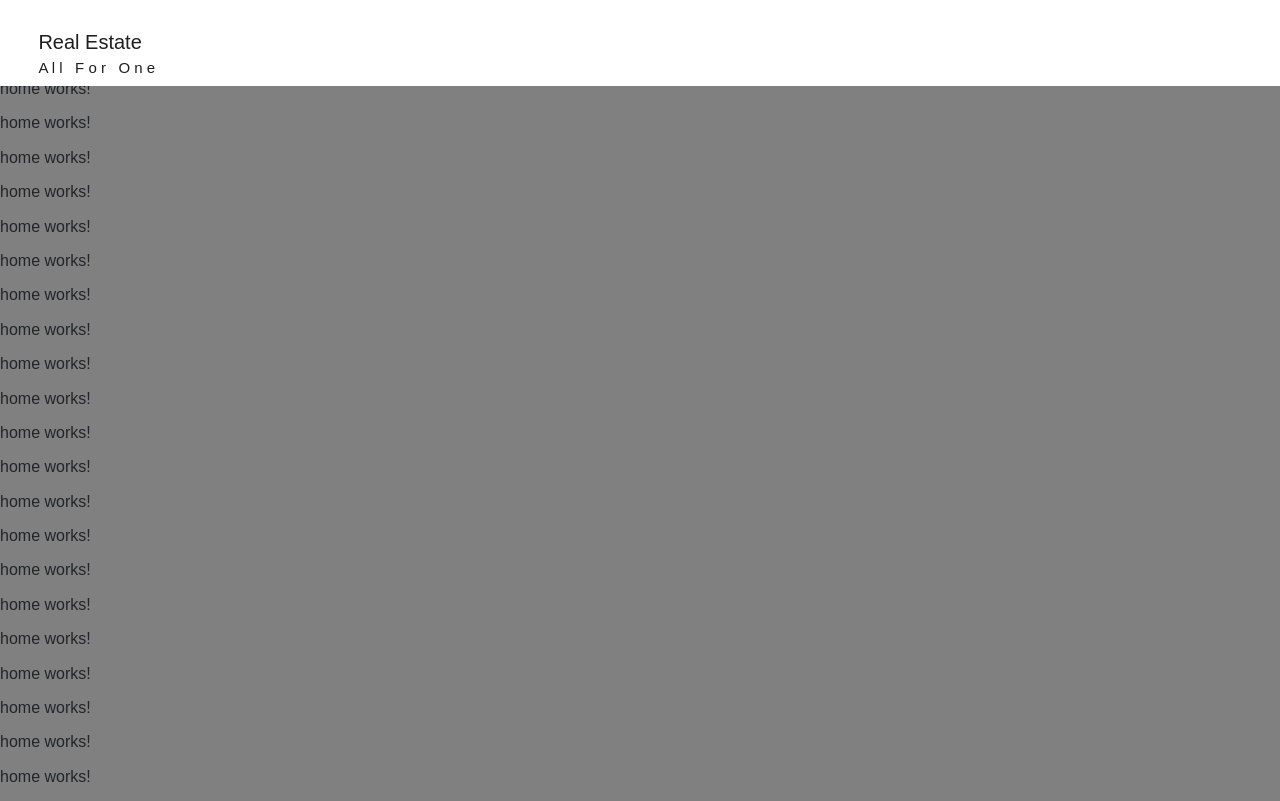
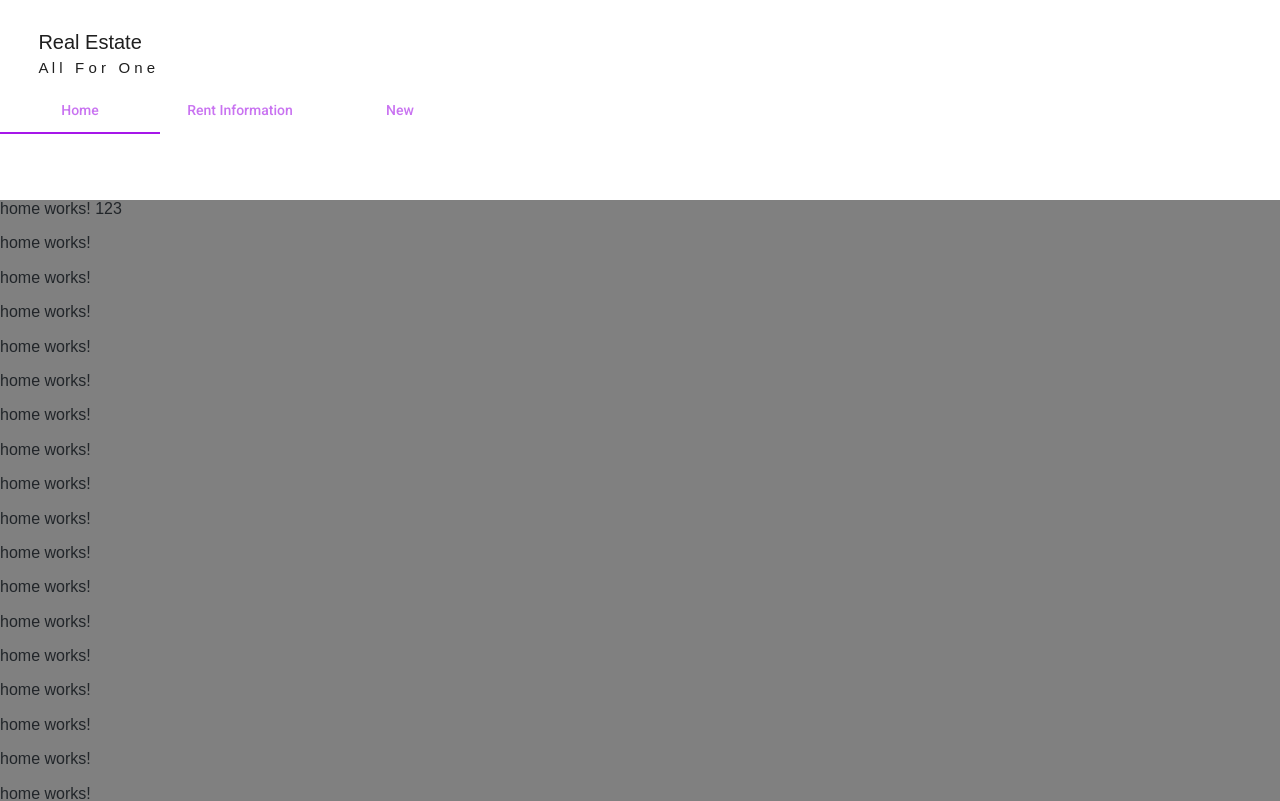
Before and after one commit to MyatMin-Htun/RealEstate_Angular, an Angular app: page /home in a window 1280 px wide. Shown: the top 801 px of the page. Built offline with nearby package versions, Linux system fonts and the light colour scheme.

Commit message:
add mat_tab_navBar_withRouter_andCustomStyling

```diff
--- a/src/app/app.component.css
+++ b/src/app/app.component.css
@@ -0,0 +1,16 @@
+a.mat-tab-link {
+    color:rgb(166, 23, 233) !important;
+    background-color: white !important;
+}
+
+/* active tab */
+a.mat-tab-link.mat-tab-label-active {
+    color:rgb(166, 23, 233) !important;
+    /* background-color: green !important; */
+}
+
+/* ink bar */
+.mat-ink-bar {
+    background-color: rgb(166, 23, 233) !important;
+    height: 20px;
+}
--- a/src/app/app.component.html
+++ b/src/app/app.component.html
@@ -1,16 +1,24 @@
 <html>
 <div class="container-fluid" style="position: fixed; top: 0; background-color: white;">
   <div class="row">
-    <div class="col-xs-4 col-sm-4 col-md-3" style="padding-top: 30px; padding-left: 3%;">
+    <div class="col-6 col-xs-6 col-sm-4 col-md-3" style="padding-top: 30px; padding-left: 3%;">
       <h5 style="color: #1f1f1f;">Real Estate
         <br /><em style="color: #1f1f1f; font-style: normal; font-size: 15px;">A l l &nbsp; F o r &nbsp; O n e</em>
         <br />
       </h5>
     </div>
   </div>
+  <div class="row">
+    <nav mat-tab-nav-bar style="border: none;">
+      <a class="col-4 col-xs-4 col-sm-4 col-md-3" mat-tab-link *ngFor="let link of navLink"
+      [routerLink]="link.link" routerLinkActive #rla="routerLinkActive" [active]="rla.isActive" style="text-decoration: none;">
+        {{link.label}}
+      </a>
+    </nav>
+  </div>
 </div>
 
-<div style="margin-top: 80px; background-color: gray;">
+<div style="margin-top: 200px; background-color: gray;">
   <router-outlet></router-outlet>
 </div>
 
--- a/src/app/app.component.ts
+++ b/src/app/app.component.ts
@@ -1,10 +1,42 @@
-import { Component } from '@angular/core';
+import { Component, OnInit, ViewEncapsulation } from '@angular/core';
+import { Router } from '@angular/router';
 
 @Component({
   selector: 'app-root',
   templateUrl: './app.component.html',
-  styleUrls: ['./app.component.css']
+  styleUrls: ['./app.component.css'],
+  encapsulation: ViewEncapsulation.None         // to change Tab menu color and active link color
 })
-export class AppComponent {
+export class AppComponent implements OnInit {
   title = 'RealEstate';
+
+  // navigation link for tab_bar
+  navLink: any[];
+  // index for selected tab_bar
+  activeLinkIndex = 0;
+
+  constructor(private router: Router) {
+    // set navigation link
+    this.navLink = [
+      {
+        label: 'Home',
+        link: './home',
+        index: 0
+      }, {
+        label: 'Rent Information',
+        link: './rentInfo',
+        index: 1
+      }, {
+        label: 'New',
+        link: './news',
+        index: 2
+      }
+    ];
+  }
+
+  ngOnInit(): void {
+    this.router.events.subscribe((res) => {
+      this.activeLinkIndex = this.navLink.indexOf(this.navLink.find(tab => tab.link === '.' + this.router.url));
+    });
+  }
 }
--- a/src/app/app.module.ts
+++ b/src/app/app.module.ts
@@ -7,6 +7,7 @@ import { BrowserAnimationsModule } from '@angular/platform-browser/animations';
 import { HomeComponent } from './home/home.component';
 import { RentInfoComponent } from './rent-info/rent-info.component';
 import { NewsComponent } from './news/news.component';
+import { MatTabsModule } from '@angular/material/tabs';
 
 @NgModule({
   declarations: [
@@ -18,7 +19,8 @@ import { NewsComponent } from './news/news.component';
   imports: [
     BrowserModule,
     AppRoutingModule,
-    BrowserAnimationsModule
+    BrowserAnimationsModule,
+    MatTabsModule
   ],
   providers: [],
   bootstrap: [AppComponent]
--- a/src/app/home/home.component.html
+++ b/src/app/home/home.component.html
@@ -1,3 +1,4 @@
+<p>home works! 123</p>
 <p>home works!</p>
 <p>home works!</p>
 <p>home works!</p>
@@ -22,4 +23,3 @@
 <p>home works!</p>
 <p>home works!</p>
 <p>home works!</p>
-<p>home works!</p>
```
Also changed, not shown: src/app/app-routing.module.ts (+6 -2 lines).
